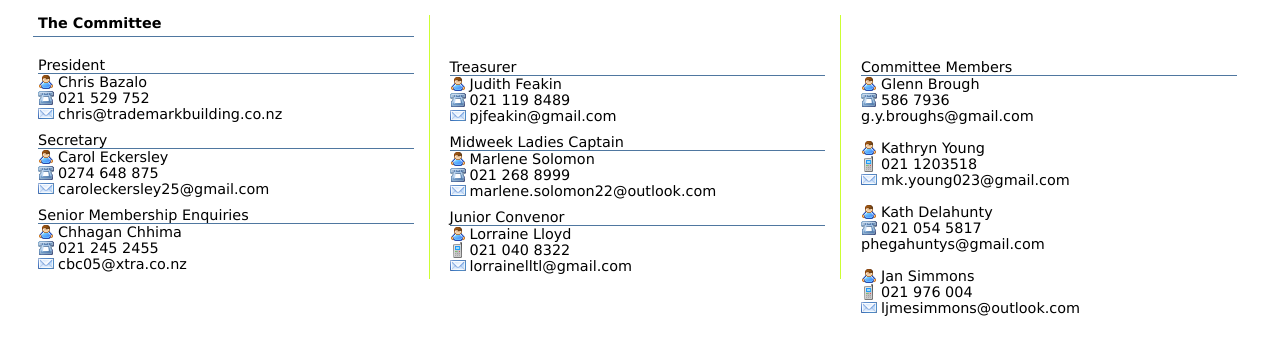
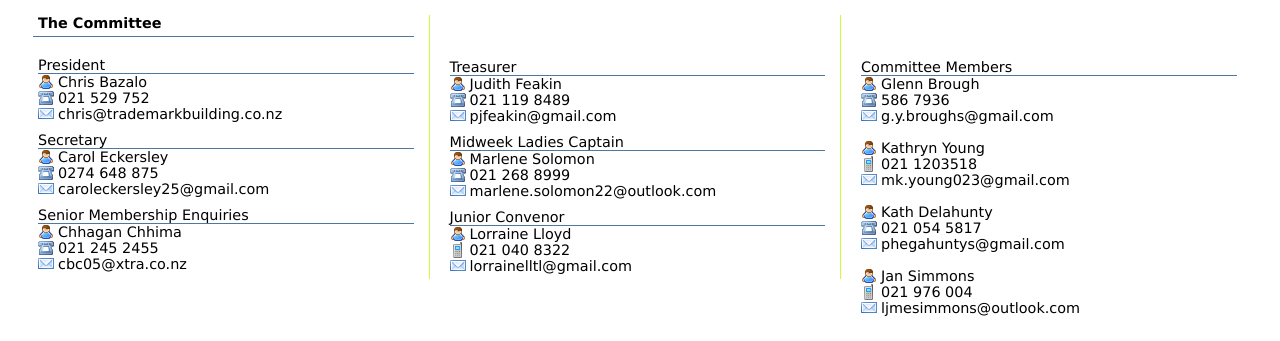
Before and after one commit to stucollins/petonetennis, a Jekyll site: the page built from src/committee.html, in a window 1280 px wide. Shown: the part 173-514 px from the top of the page. Built offline with Jekyll 4.4.1, drawn with Linux system fonts in a browser that asks for light colours; Markdown is read by kramdown in place of the engine named in the settings.

Commit message:
Updates 2019 - email images

```diff
--- a/src/committee.html
+++ b/src/committee.html
@@ -26,9 +26,9 @@
 	<div id="column3" class="column">
 	<div class="columnText">
 		<div id="committeeMembers" class="position">Committee Members</div>
-		<div class="name">Glenn Brough</div><div class="phone">586 7936</div><div class-"email">g.y.broughs@gmail.com</div><br/>
+		<div class="name">Glenn Brough</div><div class="phone">586 7936</div><div class="email">g.y.broughs@gmail.com</div><br/>
 		<div class="name">Kathryn Young</div><div class="mobile">021 1203518</div><div class="email">mk.young023@gmail.com</div><br/>
-				<div class="name">Kath Delahunty</div><div class="phone">021 054 5817</div><div class-"email">phegahuntys@gmail.com</div><br/>
+				<div class="name">Kath Delahunty</div><div class="phone">021 054 5817</div><div class="email">phegahuntys@gmail.com</div><br/>
 		<div class="name">Jan Simmons</div><div class="mobile">021 976 004</div><div class="email">ljmesimmons@outlook.com</div><br/>
 	</div>
 	</div>
```
